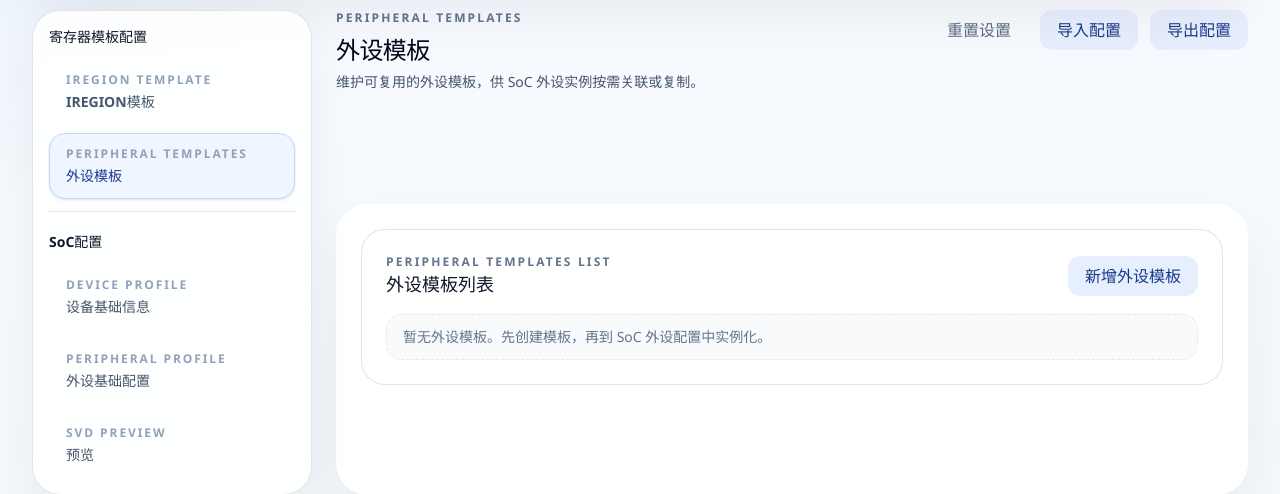
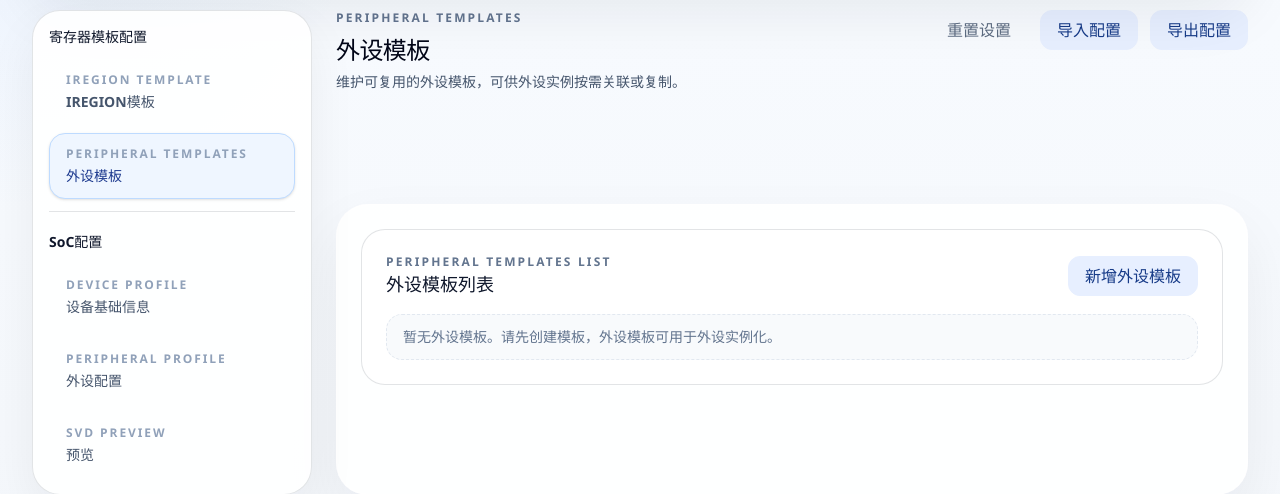
Before and after one commit to qiujiandong/nuclei-svd, a React (Vite) app: page / in a window 1280 px wide. Both pictures are taken after a click on the button "外设模板". Shown: the part 172-666 px from the top of the page. Built offline with nearby package versions, Linux system fonts and the light colour scheme.

Commit message:
feat: Update text description
Signed-off-by: Jiandong Qiu <qiujiandong@nucleisys.com>

```diff
--- a/src/app/EditorApp.tsx
+++ b/src/app/EditorApp.tsx
@@ -802,10 +802,10 @@ export function EditorApp() {
 
   const activePageMeta = appPageMeta(activePage)
   const pageDescription = {
-    'iregion-template': '配置 IREGION 生成参数和内置模块开关，作为片上基础寄存器模板来源。',
-    'peripheral-template': '维护可复用的外设模板，供 SoC 外设实例按需关联或复制。',
-    'device-info': '填写设备级默认值、总线宽度和下载输出的基础元数据。',
-    'peripheral-config': '创建最终写入 SVD 的外设实例，并指定 baseAddress 与模板关系。',
+    'iregion-template': '配置 IREGION 中的不同模块是否启用，以及模块相关参数配置。',
+    'peripheral-template': '维护可复用的外设模板，可供外设实例按需关联或复制。',
+    'device-info': '填写 SoC 基础信息，包括设备名称、版本号等。',
+    'peripheral-config': '创建并配置外设实例。',
     preview: '执行校验并查看最终 XML，确认输出后下载 .svd 文件。',
   } satisfies Record<AppPageId, string>
 
--- a/src/app/appNavigation.ts
+++ b/src/app/appNavigation.ts
@@ -30,7 +30,7 @@ export const APP_NAV_GROUPS: AppNavGroup[] = [
     title: 'SoC配置',
     pages: [
       { id: 'device-info', title: '设备基础信息', eyebrow: 'Device profile' },
-      { id: 'peripheral-config', title: '外设基础配置', eyebrow: 'Peripheral profile' },
+      { id: 'peripheral-config', title: '外设配置', eyebrow: 'Peripheral profile' },
       { id: 'preview', title: '预览', eyebrow: 'SVD preview' },
     ],
   },
--- a/src/app/pages/PeripheralConfigPage.tsx
+++ b/src/app/pages/PeripheralConfigPage.tsx
@@ -119,7 +119,7 @@ export function PeripheralConfigPage({
               </Select>
             </FormField>
             {!hasTemplates ? (
-              <p className="m-0 text-sm text-slate-500">暂无外设模板，请先在模板页面创建模板。</p>
+              <p className="m-0 text-sm text-slate-500">暂无外设模板，请先创建模板。</p>
             ) : null}
           </div>
         </article>
@@ -155,7 +155,7 @@ export function PeripheralConfigPage({
               </Select>
             </FormField>
             {!hasTemplates ? (
-              <p className="m-0 text-sm text-slate-500">暂无外设模板，请先在模板页面创建模板。</p>
+              <p className="m-0 text-sm text-slate-500">暂无外设模板，请先创建模板。</p>
             ) : null}
           </div>
         </article>
--- a/src/app/pages/PeripheralTemplatePage.tsx
+++ b/src/app/pages/PeripheralTemplatePage.tsx
@@ -106,7 +106,7 @@ export function PeripheralTemplatePage({ device, actions }: PeripheralTemplatePa
               })
             ) : (
               <p className="m-0 rounded-2xl border border-dashed border-slate-200 bg-slate-50 px-4 py-3 text-sm text-slate-500">
-                暂无外设模板。先创建模板，再到 SoC 外设配置中实例化。
+                暂无外设模板。请先创建模板，外设模板可用于外设实例化。
               </p>
             )}
           </div>
```
Also changed, not shown: 1 other file (tests, documents, lock files or other folders).
